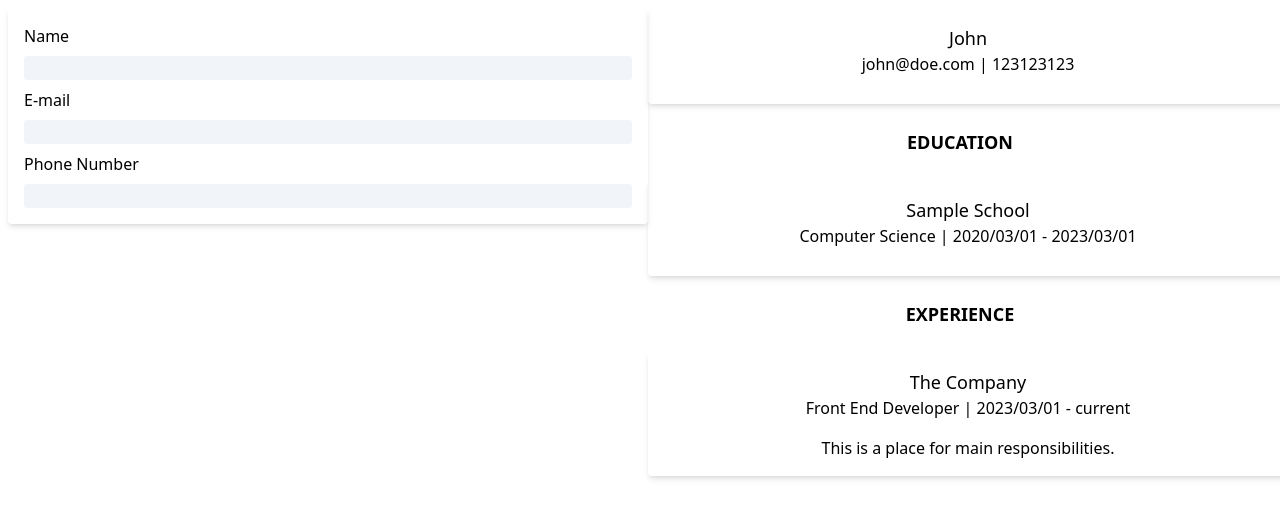
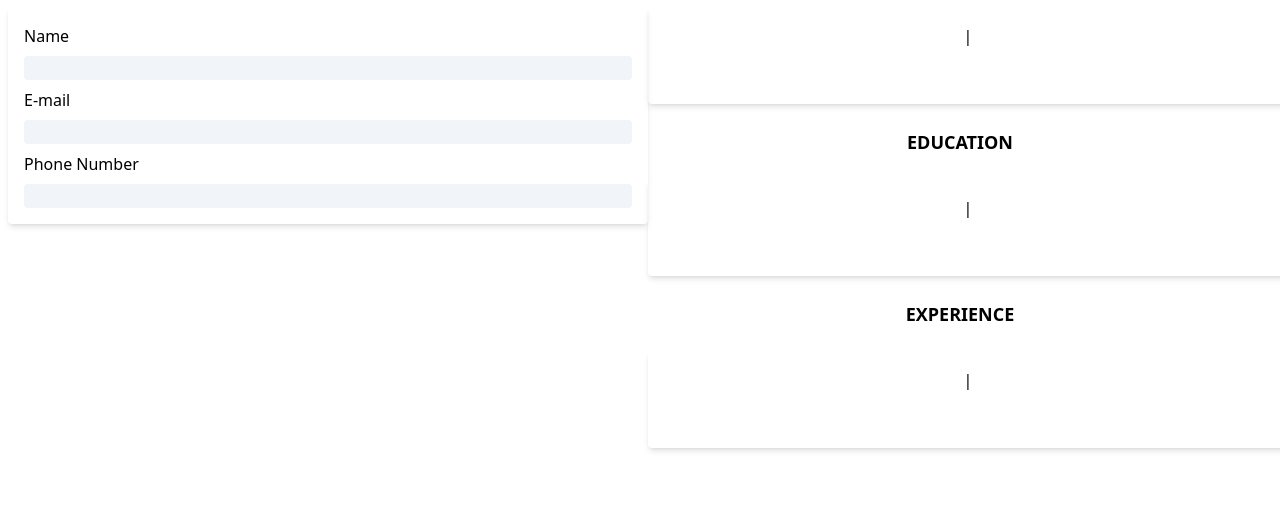
Before and after one commit to tjglwcz/odin-cv-application, a React (Vite) app: page / in a window 1280 px wide. Shown: the top 518 px of the page. Built offline with nearby package versions, Linux system fonts and the light colour scheme.

Commit message:
Move all components into App.jsx

```diff
--- a/src/App.jsx
+++ b/src/App.jsx
@@ -1,32 +1,50 @@
-import GeneralInformationView from "./components/view/GeneralInformationView";
-import EducationView from "./components/view/EducationView";
-import ExperienceView from "./components/view/ExperienceView";
-import GeneralInformationForm from "./components/form/GeneralInformationForm";
+import { useState } from "react";
 function App() {
   return (
     <div className="grid grid-cols-1 md:grid-cols-2">
       <div className="flex flex-col h-screen">
-        <GeneralInformationForm />
+        <div className="min-h-24 p-4 m-2 shadow-md rounded w-full">
+          <form action="/" className="flex flex-col gap-2">
+            <label htmlFor="name">Name</label>
+            <input
+              type="text"
+              name="name"
+              id="name"
+              className="bg-slate-100 rounded"
+            />
+            <label htmlFor="email">E-mail</label>
+            <input
+              type="email"
+              name="email"
+              id="email"
+              className="bg-slate-100 rounded"
+            />
+            <label htmlFor="number">Phone Number</label>
+            <input
+              type="tel"
+              name="number"
+              id="number"
+              className="bg-slate-100 rounded"
+            />
+          </form>
+        </div>
       </div>
       <div className="flex flex-col h-screen">
-        <GeneralInformationView
-          name="John"
-          email="john@doe.com"
-          number="123123123"
-        />
+        <div className="min-h-24 p-4 m-2 shadow-md rounded w-full">
+          <h2 className="text-lg text-center"></h2>
+          <p className="text-md text-center">|</p>
+        </div>
         <h2 className="text-lg font-bold text-center m-4">EDUCATION</h2>
-        <EducationView
-          schoolName="Sample School"
-          titleOfStudy="Computer Science"
-          dateOfStudy="2020/03/01 - 2023/03/01"
-        />
+        <div className="min-h-24 p-4 m-2 shadow-md rounded w-full">
+          <h2 className="text-lg text-center"></h2>
+          <p className="text-md text-center">|</p>
+        </div>
         <h2 className="text-lg font-bold text-center m-4">EXPERIENCE</h2>
-        <ExperienceView
-          companyName="The Company"
-          positionTitle="Front End Developer"
-          dateOfWork="2023/03/01 - current"
-          mainResponsibilities="This is a place for main responsibilities."
-        />
+        <div className="min-h-24 p-4 m-2 shadow-md rounded w-full">
+          <h2 className="text-lg text-center"></h2>
+          <p className="text-md text-center">|</p>
+          <p className="text-center mt-4"></p>
+        </div>
       </div>
     </div>
   );
```
